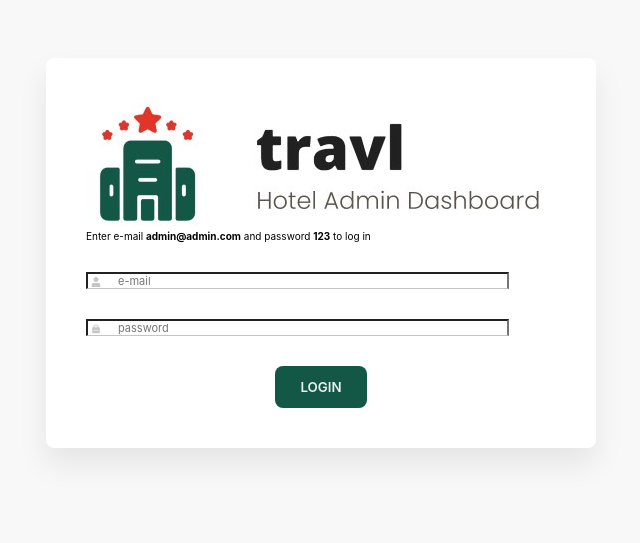
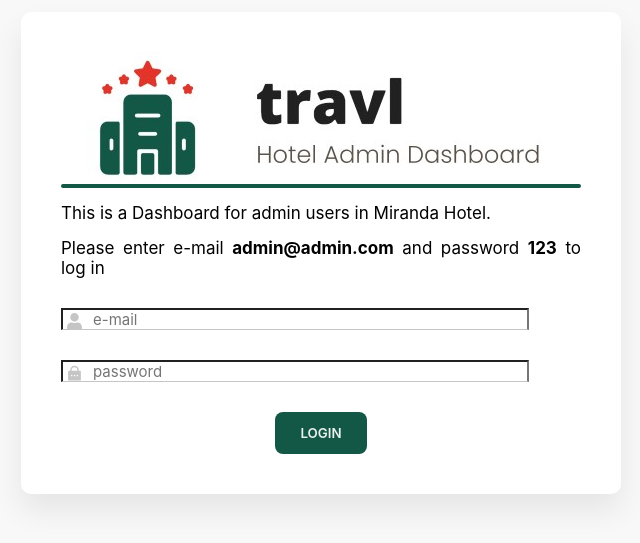
Before and after one commit to Davidrami12/miranda-dashboard, a React (Create React App) app: page /login in a window 1280 px wide. Shown: the part 147-690 px from the top of the page, without its empty margins (319-959 px from the left). Built offline with nearby package versions, Linux system fonts and the light colour scheme.

Commit message:
Fixed rest of routes on App

```diff
--- a/src/App.js
+++ b/src/App.js
@@ -1,34 +1,33 @@
 import './App.css';
-import React, { useEffect, useState } from "react";
+import React from "react";
 import { BrowserRouter, Route, Routes, Navigate } from "react-router-dom";
 
 // React Context
 import { useAuthContext } from "./hooks/useAuthContext";
-import { AuthContextProvider } from './context/AuthContext';
 
+// Miranda pages
 import { Dashboard } from "./pages/Dashboard/Dashboard";
-import  Bookings from "./pages/Bookings/Bookings";
+import { Bookings } from "./pages/Bookings/Bookings";
+import { SingleBooking } from "./pages/Bookings/SingleBooking";
+import { EditBooking } from "./pages/Bookings/EditBooking";
+import { NewBooking } from "./pages/Bookings/NewBooking";
 import { Rooms } from "./pages/Rooms/Rooms";
-import Users from "./pages/Users/Users";
-import { Login } from './pages/Login/Login';
-import { Contact } from './pages/Contact/Contact';
+import { SingleRoom } from "./pages/Rooms/SingleRoom";
+import { NewRoom } from "./pages/Rooms/NewRoom";
+import { EditRoom } from "./pages/Rooms/EditRoom";
+import { Users } from "./pages/Users/Users";
+import { SingleUser } from "./pages/Users/SingleUser";
+import { EditOwnUser } from "./pages/Users/EditOwnUser";
+import { EditUser } from "./pages/Users/EditUser";
+import { NewUser } from "./pages/Users/NewUser";
+import { Contact } from "./pages/Contact/Contact";
+import { Login } from "./pages/Login/Login";
 
-
-import { styled } from 'styled-components';
-
+// Main app components
 import { Sidebar } from './components/sidebar/Sidebar';
 import { Header } from './components/header/Header';
 import { ProtectRoute } from "./components/ProtectedRoute ";
-import Layout from "./components/Layout";
-
-const AppContainer = styled.div`
-  display: flex;
-  background-color: #F8F8F8;
-  .window-container{
-    width: 100%;
-    min-height: 100vh;
-  }
-`;
+import { AppContainer, WindowContent} from "./components/AppContainer";
 
 function App() {
 
@@ -38,7 +37,7 @@ function App() {
     <BrowserRouter>
       <AppContainer>
         {authReady ? <Sidebar /> : <></>}
-        <div className='window-container'>
+        <WindowContent>
           {authReady ? <Header /> : <></>}
           <Routes>
 
@@ -46,21 +45,39 @@ function App() {
               path="/login"
               element={authReady ? <Navigate to="/" /> : <Login />}
             />
+
             <Route
               path="/"
               element={
-                authReady ? <Dashboard /> : <Navigate replace to="/login" />
+                authReady ? <Dashboard /> : <Navigate to="/login" replace/>
               }
             />
+
             <Route path="*" element={<ProtectRoute authReady={authReady} />}>
+
               <Route path="bookings" element={<Bookings />} />
+              <Route path="bookings/:bookingId" element={<SingleBooking />} />
+              <Route path="editBooking/:bookingId" element={<EditBooking />} />
+              <Route path="newBooking" element={<NewBooking />} />
+
               <Route path="rooms" element={<Rooms />} />
+              <Route path="rooms/:roomId" element={<SingleRoom />} />
+              <Route path="editRoom/:roomId" element={<EditRoom />} />
+              <Route path="newRoom" element={<NewRoom />} />
+
+              <Route path="users" element={<Users />} />
+              <Route path="editOwnUser" element={<EditOwnUser />} />
+              <Route path="newUser" element={<NewUser />} />
+              <Route path="editUser/:id" element={<EditUser />} />
+              <Route path="users/:id" element={<SingleUser />} />
+
               <Route path="contact" element={<Contact />} />
-              <Route path="users" element={<Users />} />
+
             </Route>
+
           </Routes>
 
-        </div>
+        </WindowContent>
       </AppContainer>
     </BrowserRouter>
   );
--- a/src/components/Layout.jsx
+++ b/src/components/AppContainer.jsx
@@ -2,7 +2,7 @@
 import styled from "styled-components";
 
 // This makes the whole page a flex container. This makes possible that the sidebar appears and takes the space it needs
-const Layout = styled.div`
+const AppContainer = styled.div`
   display: flex;
   background-color: #f8f8f8;
   width: fit-content;
@@ -14,4 +14,8 @@ const Layout = styled.div`
   }
 `;
 
-export default Layout;
+const WindowContent = styled.div`
+  width: 100%;
+`;
+
+export { AppContainer, WindowContent };
--- a/src/components/pagination/PaginationStyled.jsx
+++ b/src/components/pagination/PaginationStyled.jsx
@@ -8,6 +8,7 @@ const Nav = styled.nav`
 `;
 
 const Text = styled.p`
+  margin-left: 20px;
   font-family: var(--font-poppins);
   font-size: 1.6rem;
   color: #393939;
--- a/src/pages/Bookings/Bookings.jsx
+++ b/src/pages/Bookings/Bookings.jsx
@@ -25,7 +25,7 @@ import { BookingRow } from "../../components/bookings/BookingRow";
 import { Pagination } from "../../components/pagination/Pagination";
 
 
-const Bookings = () => {
+export const Bookings = () => {
 
   const dispatch = useDispatch();
   const { bookingsList, status } = useSelector(
@@ -137,5 +137,3 @@ const Bookings = () => {
     </>
   );
 };
-
-export default Bookings;
--- a/src/pages/Login/Login.jsx
+++ b/src/pages/Login/Login.jsx
@@ -68,7 +68,9 @@ export const Login = ({ auth, setAuth }) => {
                     <LogoContainer>
                         <img src={Logo} alt="Logo"/>
                     </LogoContainer>
-                    <p>Enter e-mail <b>admin@admin.com</b> and password <b>123</b> to log in</p>
+                    <hr></hr>
+                    <p>This is a Dashboard for admin users in Miranda Hotel. </p>
+                    <p>Please enter e-mail <b>admin@admin.com</b> and password <b>123</b> to log in</p>
                     <form onSubmit={validateLogin}>
                         <InputContainer>
                             <Input type="email" className='input-user' placeholder="e-mail" onChange={(e) => setEmail(e.target.value)}></Input>
--- a/src/pages/Login/LoginStyled.jsx
+++ b/src/pages/Login/LoginStyled.jsx
@@ -11,9 +11,21 @@ const LoginContainer = styled.div`
 const LoginCard = styled.div`
   background-color: white;
   display: block;
-    border-radius: 8px;
+  border-radius: 10px;
   box-shadow: 0px 16px 30px #00000014;
   padding: 4rem;
+  width: 600px;
+  font-size: 1.7rem;
+  text-align: justify;
+
+  hr{
+    border: 2px solid #135846;
+    border-radius: 10px;
+  }
+
+  & p{
+    padding: 1.5rem 0rem 0rem 0rem;
+  }
 `;
 
 const LogoContainer = styled.div`
@@ -32,7 +44,7 @@ const Input = styled.input`
   margin: 30px 0;
   display: block;
   font-family: var(--font-poppins);
-    font-size: 1.1rem;
+  font-size: 1.5rem;
   //border: none;
   border-bottom: 1px solid #C5C5C5;
   padding-left: 30px;
--- /dev/null
+++ b/src/pages/Users/NewUser.jsx
@@ -0,0 +1,7 @@
+import React from 'react'
+
+export const NewUser = () => {
+  return (
+    <div>NewUser</div>
+  )
+}
--- a/src/pages/Users/Users.jsx
+++ b/src/pages/Users/Users.jsx
@@ -24,8 +24,7 @@ import { CreateButton } from "../../components/styled/Buttons";
 import { UserRow } from "../../components/users/UserRow";
 import { Pagination } from "../../components/pagination/Pagination";
 
-// Component that creates a table and add a row for each item in the data base
-const Users = () => {
+export const Users = () => {
 
   const dispatch = useDispatch();
   const { usersList, status } = useSelector(
@@ -36,14 +35,11 @@ const Users = () => {
   const [activeFilter, setActiveFilter] = useState("Start date");
   const [currentUsers, setCurrentUsers] = useState([]);
 
-  // Faking a delay on data fetch
   useEffect(() => {
-    if (usersList.length === 0) {
-
-        dispatch(getDataUsers());
-
-    }
-    setUsers(usersList);
+  if (usersList.length === 0) {
+    dispatch(getDataUsers());
+  }
+  setUsers(usersList);
   }, [usersList, dispatch]);
 
   const getAllUsers = () => {
@@ -90,14 +86,14 @@ const Users = () => {
   // Variables for the pagination component
   const [currentPage, setCurrentPage] = useState(1);
   const [usersPerPage] = useState(10);
-  const indexOfLastImage = currentPage * usersPerPage; // For example: let´s say we have 17 pages. indexOfLastImage = 17 * roomsPerPage
-  const indexOfFirstImage = indexOfLastImage - usersPerPage; // Following same example: indexOfFirstImage = indexOfLastPage – roomsPerPage
+  const indexOfLastImage = currentPage * usersPerPage;
+  const indexOfFirstImage = indexOfLastImage - usersPerPage;
+
   // Setting the current displayed images
   useEffect(() => {
     setCurrentUsers(users.slice(indexOfFirstImage, indexOfLastImage));
   }, [users, indexOfFirstImage, indexOfLastImage]);
 
-  // Images to be displayed on the current page. slice(96, 102) will return images from index 96 to 101
   const nPages = Math.ceil(users.length / usersPerPage);
 
   return (
@@ -156,7 +152,7 @@ const Users = () => {
             currentPage={currentPage}
             setCurrentPage={setCurrentPage}
             dataDisplayed={"employees"}
-            totalRooms={users.length}
+            total={users.length}
             indexOfFirstImage={indexOfFirstImage}
             indexOfLastImage={indexOfLastImage}
           />
@@ -165,5 +161,3 @@ const Users = () => {
     </>
   );
 };
-
-export default Users;
```
Also changed, not shown: src/pages/Users/NewUsers.jsx (deleted, +0 -7 lines). Lines whose indentation alone changed are shown as unchanged.
